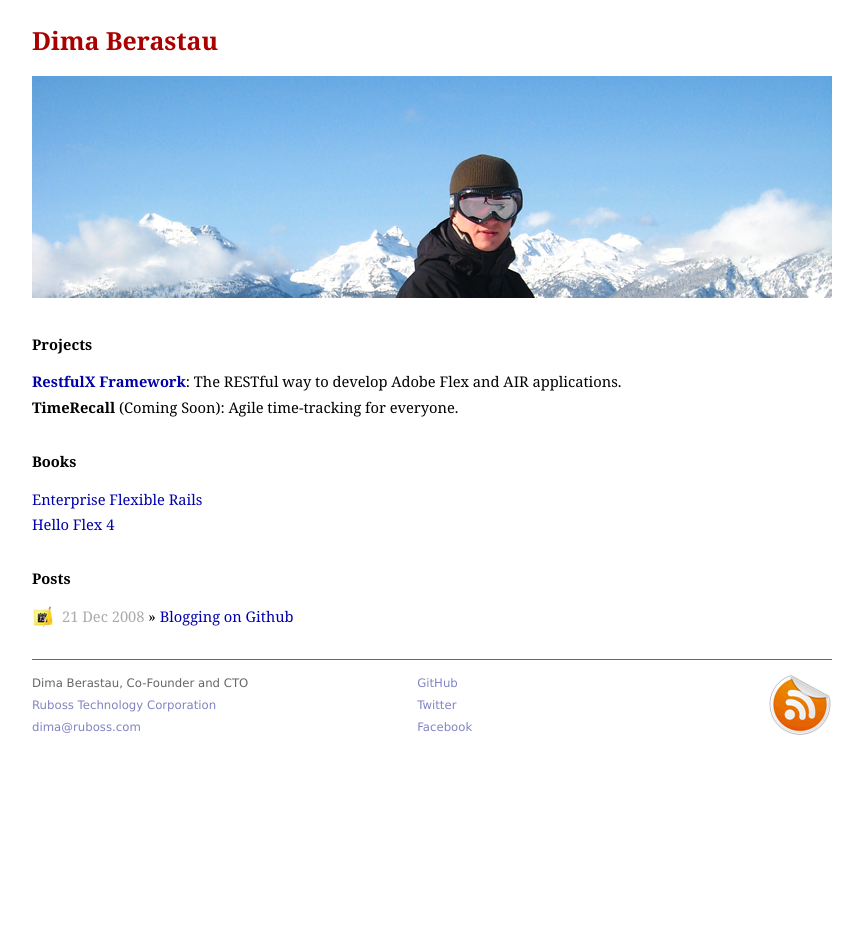
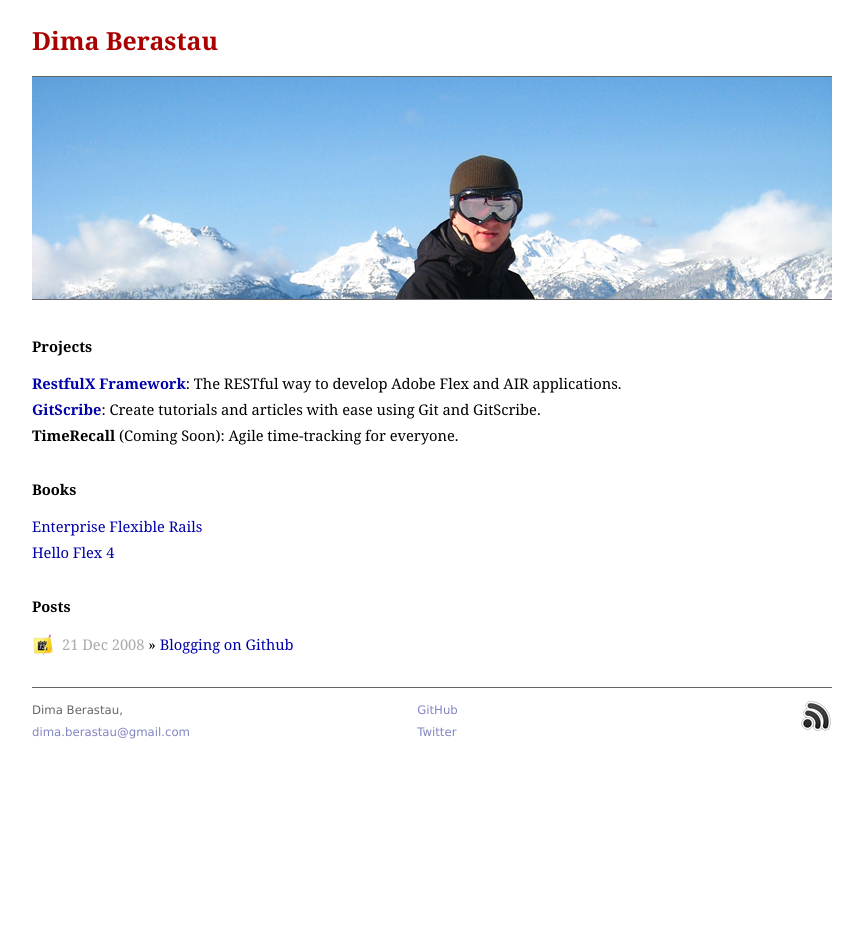
Before and after one commit to dima/dima.github.io, a Jekyll site: the page built from index.html, in a window 1280 px wide. Shown: the whole page, without its empty margins (208-1071 px from the left). Built offline with Jekyll 4.4.1, drawn with Linux system fonts in a browser that asks for light colours.

Commit message:
Tweaking my github page.

```diff
--- a/_layouts/default.html
+++ b/_layouts/default.html
@@ -29,21 +29,19 @@
   <div class="footer">
     <div class="contact">
       <p>
-        Dima Berastau, Co-Founder and CTO<br />
-        <a href="http://ruboss.com">Ruboss Technology Corporation</a><br />
-        <a href="mailto:dima@ruboss.com">dima@ruboss.com</a>
+        Dima Berastau, <br />
+        <a href="mailto:dima.berastau@gmail.com">dima.berastau@gmail.com</a>
       </p>
     </div>
     <div class="social">
       <p>
         <a href="http://github.com/dima/">GitHub</a><br />
         <a href="http://twitter.com/dimaberastau/">Twitter</a><br />
-        <a href="http://www.facebook.com/people/Dima-Berastau/600461067">Facebook</a><br />
       </p>
     </div>
     <div class="rss">
       <a href="http://feeds.feedburner.com/dimaberastau">
-        <img src="/images/rss.gif" alt="Subscribe to RSS Feed" />
+        <img src="/images/rss_feed.png" alt="Subscribe to RSS Feed" />
       </a>
     </div>
   </div>
--- a/css/screen.css
+++ b/css/screen.css
@@ -100,7 +100,8 @@ ul.posts {
 }
 
   .site img.header {
-    border-style: none;
+    border-top: 1px solid #666;
+    border-bottom: 1px solid #666;
     margin-bottom: 2em;
   }
 
--- a/index.html
+++ b/index.html
@@ -7,6 +7,7 @@ title: Dima Berastau
   <h1>Projects</h1>
   <ul class="posts">
     <li><a href="http://restfulx.github.com"><strong>RestfulX Framework</strong></a>: The RESTful way to develop Adobe Flex and AIR applications.</li>
+    <li><a href="http://github.com/dima/gitscribe"><strong>GitScribe</strong></a>: Create tutorials and articles with ease using Git and GitScribe.</li>
     <li><strong>TimeRecall</strong> (Coming Soon): Agile time-tracking for everyone.</li>
   </ul>
 
```
Also changed, not shown: images/rss_feed.png (added).
